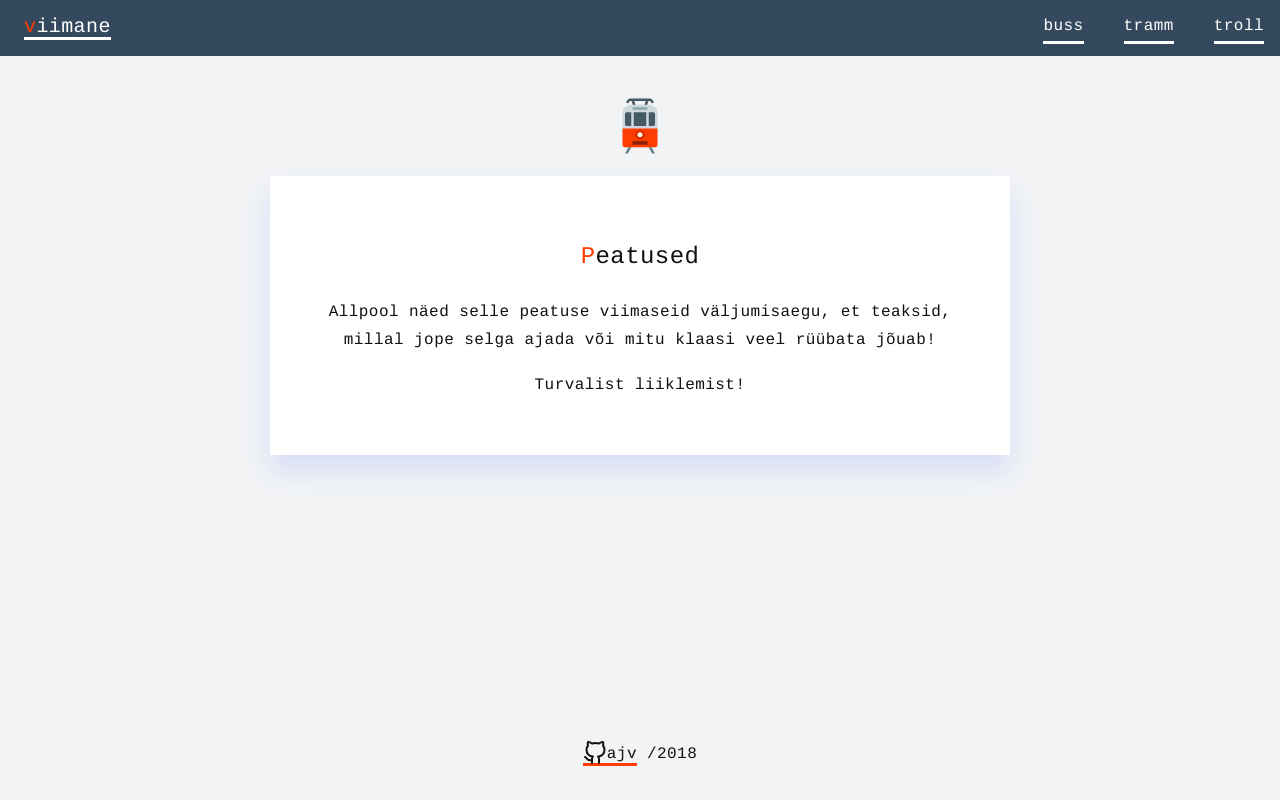
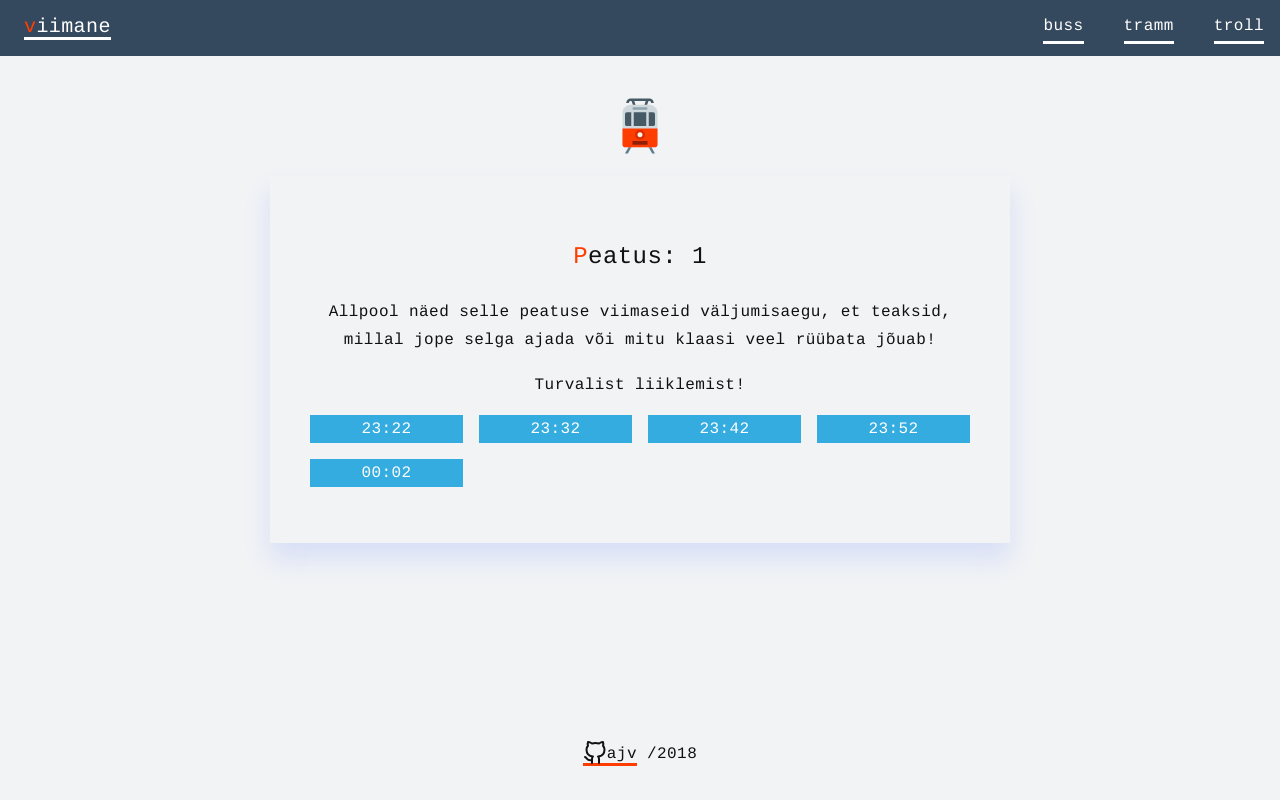
Before and after one commit to andreasvirkus/viimane, a Vue app: page /peatus/1 in a window 1280 px wide. Built offline with nearby package versions, Linux system fonts and the light colour scheme; no server answers.

Commit message:
Create stop page and style single-direction latest times

```diff
--- a/src/App.vue
+++ b/src/App.vue
@@ -48,6 +48,16 @@ export default {
 </script>
 
 <style>
+  /* TODO: Move these to a global.css file */
+  :root {
+    --theme-main: #35495E;
+    --theme-white: #f1f3f5;
+    --theme-red: #ff3d00;
+    --theme-bright-one: #706fd3;
+    --theme-bright-two: #B33771;
+    --theme-bright-three: #34ace0;
+  }
+
   *,
   *::before,
   *::after {
@@ -60,7 +70,7 @@ export default {
 
   body {
     font-family: Cousine,-apple-system,BlinkMacSystemFont,Segoe UI,Roboto,Oxygen,Ubuntu,Cantarell,Fira Sans,Droid Sans,Helvetica Neue,sans-serif;
-    background-color: #f1f3f5;
+    background-color: var(--theme-white);
     letter-spacing: .44px;
     line-height: 1.76;
     padding: 0;
@@ -89,7 +99,7 @@ export default {
   }
 
   .highlight-first::first-letter {
-    color: #ff3d00;
+    color: var(--theme-red);
   }
 
   a {
@@ -100,7 +110,7 @@ export default {
   }
 
   a:hover {
-    border-color: #ff3d00;
+    border-color: var(--theme-red);
   }
 
   @supports (text-decoration-skip: ink) {
@@ -110,7 +120,7 @@ export default {
       text-decoration-skip: ink;
     }
     a:hover {
-      text-decoration-color: #ff3d00;
+      text-decoration-color: var(--theme-red);
     }
   }
 
@@ -119,7 +129,7 @@ export default {
     max-width: 740px;
     width: 90%;
     margin: 10px auto 45px;
-    background-color: #fff;
+    background-color: var(--theme-white);
     box-shadow: 0 16px 24px 0 rgba(118,143,255,0.2);
   }
 
--- a/src/components/Footing.vue
+++ b/src/components/Footing.vue
@@ -23,7 +23,7 @@
     padding: 2em 0;
   }
   .footer-link {
-    border-color: #ff3d00;
+    border-color: var(--theme-red);
   }
   .footer-link:hover {
     border-color: inherit;
--- a/src/components/Navbar.vue
+++ b/src/components/Navbar.vue
@@ -26,8 +26,8 @@
     margin: 0;
     height: 56px;
     padding: 0 16px 0 24px;
-    background-color: #35495E;
-    color: #ffffff;
+    background-color: var(--theme-main);
+    color: #fff;
     align-items: center;
     /* box-shadow: 0 16px 24px 0 rgba(118,143,255,0.2); */
   }
--- a/src/components/StopsList.vue
+++ b/src/components/StopsList.vue
@@ -1,7 +1,7 @@
 <template>
   <ul v-if="stops.length" class="stops-list">
     <li v-for="(stop, i) in stops" :key="i" class="stops-list__stop">
-      <router-link to="#" class="stops-list__link">{{ stop }}</router-link>
+      <router-link :to="{ name: 'Stop', params: { name: stop } }" class="stops-list__link">{{ stop }}</router-link>
     </li>
   </ul>
 </template>
@@ -25,7 +25,7 @@
   }
 
   .stops-list__stop {
-    background-color: #706fd3;
+    background-color: var(--theme-bright-one);
   }
 
   .stops-list__link {
--- /dev/null
+++ b/src/components/TimeTable.vue
@@ -0,0 +1,54 @@
+<template>
+  <dl v-if="times.length" class="time-table">
+    <li v-for="(time, i) in times" :key="i" class="time-table__time">{{ time }}</li>
+  </dl>
+</template>
+
+<script>
+  export default {
+    name: 'time-table',
+    props: ['stop'],
+    data () {
+      return {
+        times: {
+        }
+      }
+    },
+    created () {
+      // TODO: Query API for this.stop latest times
+      // TODO: Ask for route/direction for stop OR
+      // Display both times in columns (since there's plenty
+      // of space for it actually (could even show them on
+      // 2 cols each on desktop, separated by colour).
+      this.times = [
+        '23:22',
+        '23:32',
+        '23:42',
+        '23:52',
+        '00:02'
+      ]
+    }
+  }
+</script>
+
+<style>
+  .time-table {
+    display: grid;
+    grid-gap: 1em;
+    grid-template-columns: repeat(4, 1fr);
+    list-style: none;
+    padding: 0;
+  }
+
+  .time-table__time {
+    background-color: var(--theme-bright-three);
+    display: block;
+    color: #fff;
+  }
+
+  @media (max-width: 35em) {
+    .time-table {
+      grid-template-columns: repeat(2, 1fr);
+    }
+  }
+</style>
--- a/src/pages/Stop.vue
+++ b/src/pages/Stop.vue
@@ -1,19 +1,37 @@
 <template>
   <section>
-    <h2 class="highlight-first">Peatused</h2>
+    <h2 class="highlight-first">Peatus<span v-if="name">: {{ name }}</span><template v-else>ed</template></h2>
 
-    <p>Allpool näed selle peatuse viimaseid väljumisaegu,
-      et teaksid, millal jope selga ajada või mitu klaasi veel
-      rüübata jõuab!</p>
+    <template v-if="name">
+      <p>Allpool näed selle peatuse viimaseid väljumisaegu,
+        et teaksid, millal jope selga ajada või mitu klaasi veel
+        rüübata jõuab!</p>
 
       <p>Turvalist liiklemist!</p>
+
+      <time-table :stop="name" />
+    </template>
+    <template v-else>
+      <p>Vali mõni peatus, et selle aegu näha:</p>
+
+      <stops-list v-if="uniqueStops.length" :stops="uniqueStops" />
+    </template>
   </section>
 </template>
 
 <script>
-export default {
-  name: 'stop'
-}
+  import { mapGetters } from 'vuex'
+  import StopsList from '@/components/StopsList'
+  import TimeTable from '@/components/TimeTable'
+
+  export default {
+    name: 'stop',
+    props: ['name'],
+    components: { StopsList, TimeTable },
+    computed: {
+      ...mapGetters(['uniqueStops'])
+    }
+  }
 </script>
 
 <style>
--- a/src/router/index.js
+++ b/src/router/index.js
@@ -21,22 +21,26 @@ export default new Router({
     {
       path: '/buss/:number?',
       name: 'Bus',
-      component: Bus
+      component: Bus,
+      props: true
     },
     {
       path: '/tramm/:number?',
       name: 'Streetcar',
-      component: Streetcar
+      component: Streetcar,
+      props: true
     },
     {
       path: '/troll/:number?',
       name: 'Trolley',
-      component: Trolley
+      component: Trolley,
+      props: true
     },
     {
       path: '/peatus/:name?',
       name: 'Stop',
-      component: Stop
+      component: Stop,
+      props: true
     },
     {
       path: '/*',
```
Also changed, not shown: 1 other file (tests, documents, lock files or other folders).
